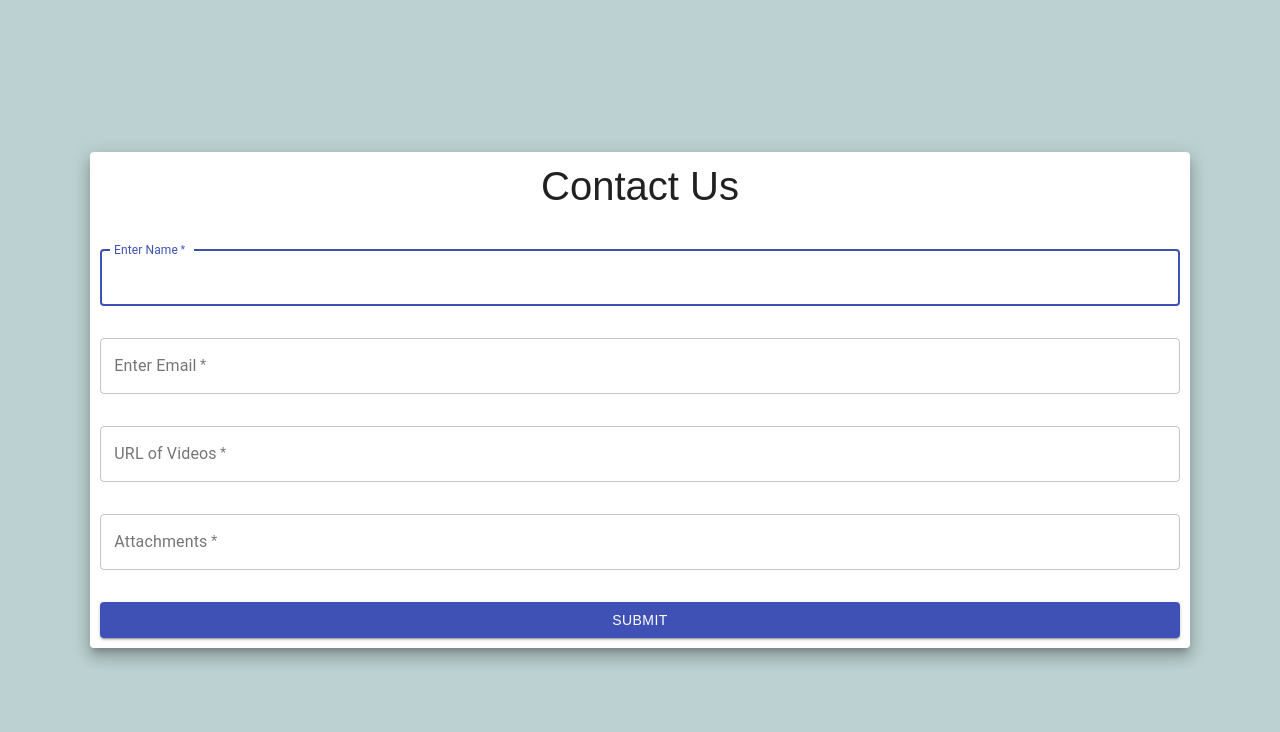
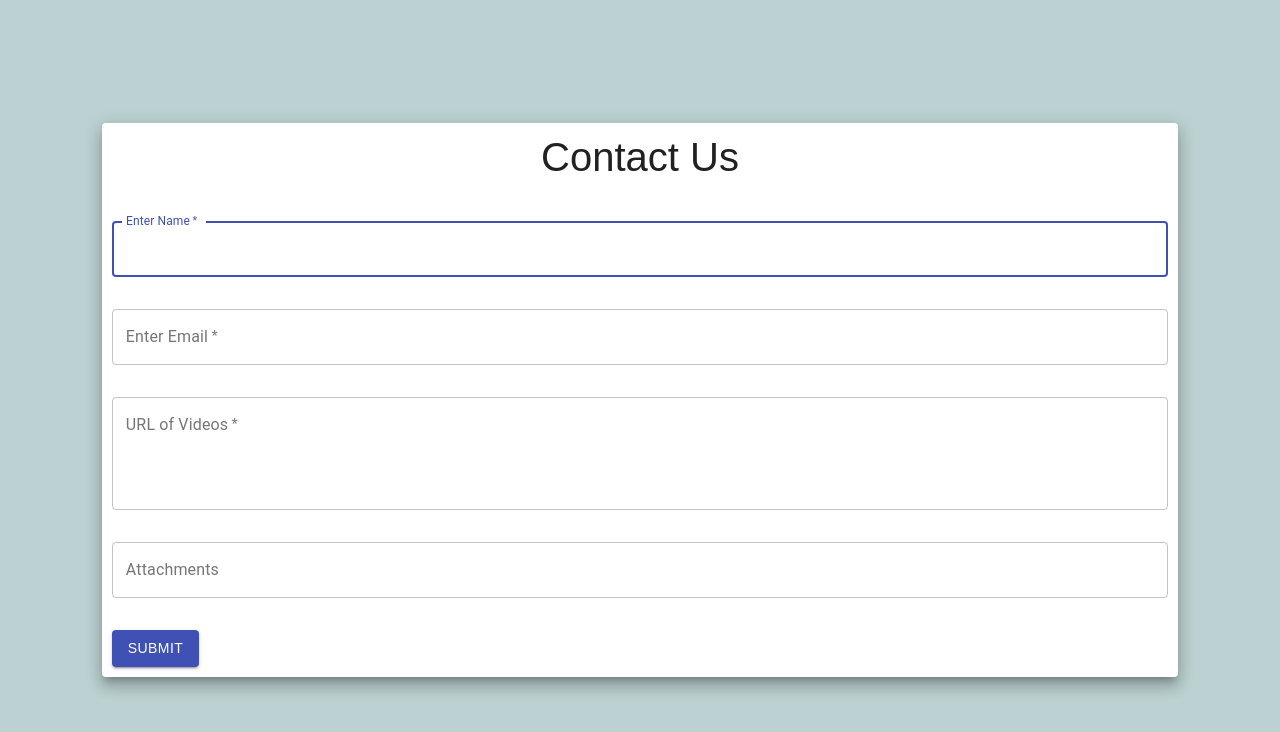
Before and after one commit to AakarshHajela/Mecasa, a React (Create React App) app: page / in a window 1280 px wide. Shown: the top 732 px of the page. Built offline with nearby package versions, Linux system fonts and the light colour scheme; no server answers; sample sign-in values are in the browser's storage.

Commit message:
business form added

```diff
--- a/src/Pages/BusinessPage/BusinessPage.js
+++ b/src/Pages/BusinessPage/BusinessPage.js
@@ -19,7 +19,7 @@ const useStyles = makeStyles((theme) => ({
   },
 }));
 
-const BusinessPage = ({ firebase,history }) => {
+const BusinessPage = ({ firebase, history }) => {
   const classes = useStyles();
   const [isFormSubmitting, setIsFormSubmitting] = useState(false);
   const [successSnackBarOpen, setSuccessSnackBarOpen] = useState(false);
@@ -99,7 +99,8 @@ const BusinessPage = ({ firebase,history }) => {
     setUrl("");
     setAttachment("");
   };
-  return user &&(
+  return (
+    user && (
       <>
         <Grid className="BusinessPage">
           <Grid className="form-container">
@@ -142,7 +143,8 @@ const BusinessPage = ({ firebase,history }) => {
                   helperText={urlError}
                   id="url"
                   label="URL of Videos"
-                type="textarea"
+                  multiline
+                  rows={4}
                   variant="outlined"
                   placeholder="urls..."
                   value={url}
@@ -161,16 +163,22 @@ const BusinessPage = ({ firebase,history }) => {
                   placeholder="attachment"
                   value={attachment}
                   onChange={(e) => setAttachment(e.target.value)}
-                required
                 />
               </FormControl>
 
-            <FormControl className={clsx(classes.withoutLabel)} fullWidth>
               {isFormSubmitting ? (
-                <div style={{ display: "flex", justifyContent: "center" }}>
+                <div
+                  className={clsx(classes.withoutLabel)}
+                  style={{
+                    display: "flex",
+                    justifyContent: "center",
+                    width: "100%",
+                  }}
+                >
                   <CircularProgress color="secondary" />
                 </div>
               ) : (
+                <FormControl className={clsx(classes.withoutLabel)}>
                   <Button
                     type="submit"
                     variant="contained"
@@ -180,8 +188,8 @@ const BusinessPage = ({ firebase,history }) => {
                   >
                     Submit
                   </Button>
+                </FormControl>
               )}
-            </FormControl>
             </Paper>
           </Grid>
         </Grid>
@@ -194,6 +202,7 @@ const BusinessPage = ({ firebase,history }) => {
           message="Form Submitted Succesfully"
         />
       </>
+    )
   );
 };
 const Component = withFirebase(BusinessPage);
```
Lines whose indentation alone changed are shown as unchanged.
